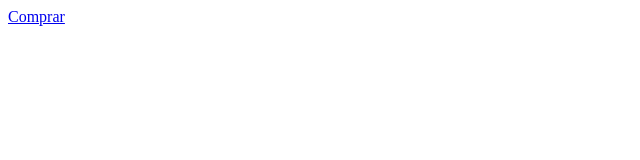
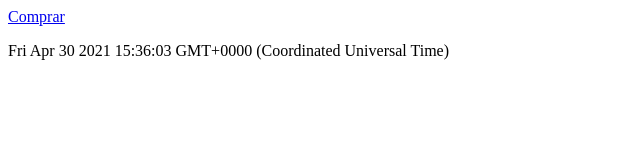
Before and after one commit to marlonpsilva/marlonpsilva.github.oi, a plain HTML site: page index.html in a window 1280 px wide. Shown: the whole page, without its empty margins (0-640 px from the left). Drawn offline with Linux system fonts and the light colour scheme.

Commit message:
Update index.html

```diff
--- a/index.html
+++ b/index.html
@@ -1,9 +1,18 @@
 <!DOCTYPE html>
-<html lang="en">
+<html>
 <head>
+<meta charset="UTF-8"/>
+<title>Document</title>
 </head>
 <body>
+    <script type="text/javascript" src="https://dev.monetizze.com.br/1buyclick.php?u=da0f1a294140db274c632382f77d280d"></script>
     <a href='#monetizzeCompra' data-upsell='da0f1a294140db274c632382f77d280d'>Comprar</a>
-    <script type="text/javascript" src="https://dev.monetizze.com.br/1buyclick.php?u=da0f1a294140db274c632382f77d280d"></script>
+    <p id="demo"></p>
+
+<script>
+var d = new Date();
+document.getElementById("demo").innerHTML = d;
+</script>
+
 </body>
 </html>
```
